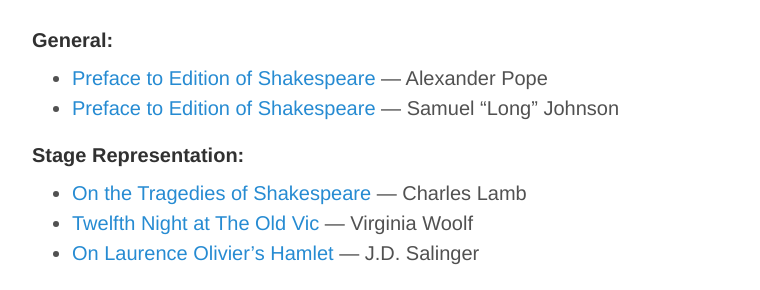
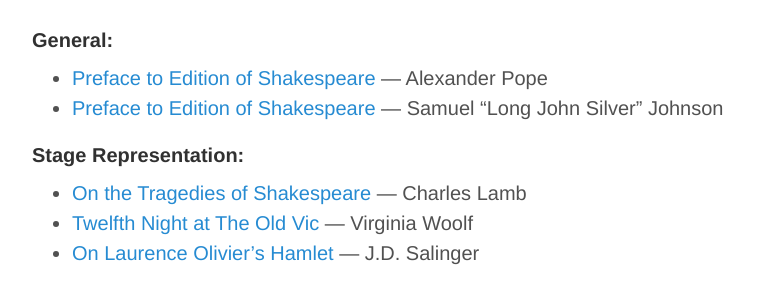
Before and after one commit to ThisLittleWorld/ThisLittleWorld.github.io, a Jekyll site: the page built from pages/critics.md, in a window 1280 px wide. Shown: the part 167-457 px from the top of the page, without its empty margins (248-1008 px from the left). Built offline with Jekyll 4.4.1, drawn with Linux system fonts in a browser that asks for light colours; Markdown is read by kramdown in place of the engine named in the settings.

Commit message:
john silver argh!

```diff
--- a/pages/critics.md
+++ b/pages/critics.md
@@ -7,7 +7,7 @@ permalink: "/critics/"
 ####General:
 
 * [Preface to Edition of Shakespeare](/pope.preface/) — Alexander Pope
-* [Preface to Edition of Shakespeare](/Johnson.preface/) — Samuel "Long" Johnson
+* [Preface to Edition of Shakespeare](/Johnson.preface/) — Samuel "Long John Silver" Johnson
 
 
 
```
